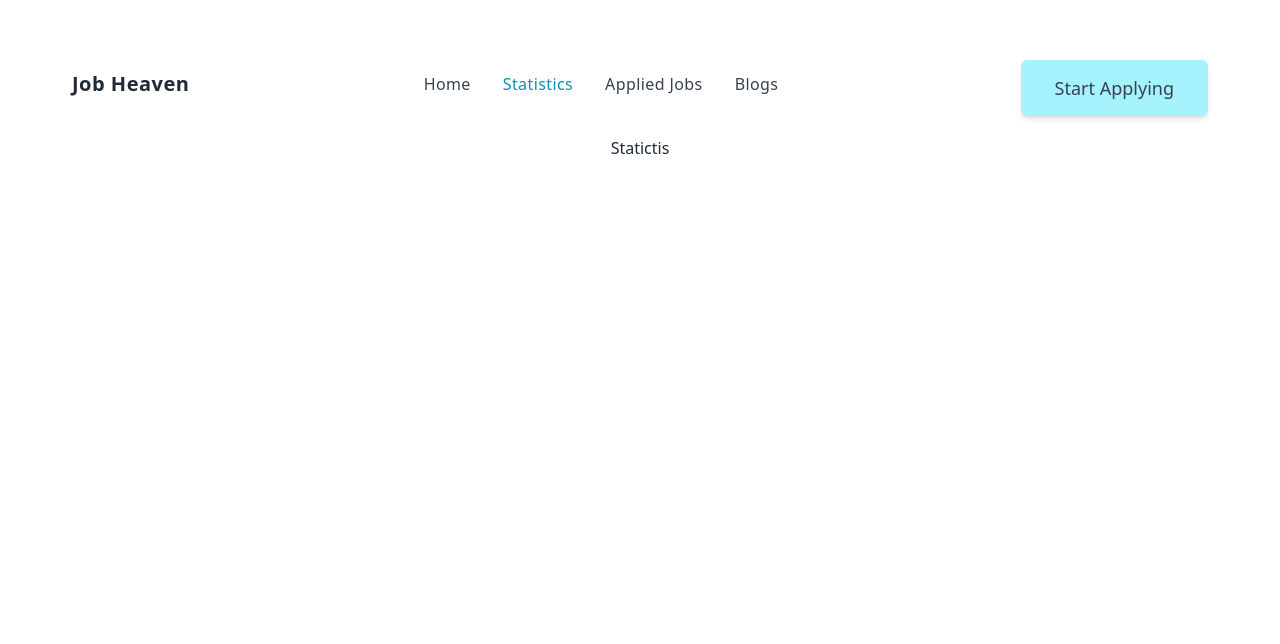
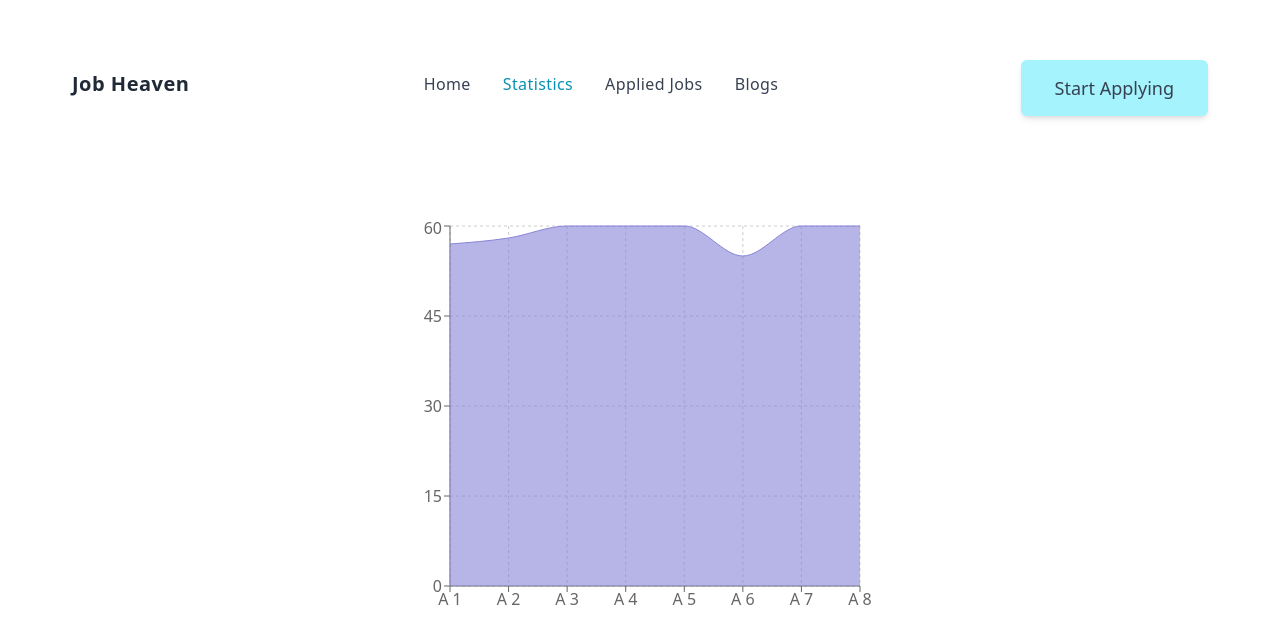
Before and after one commit to Sahrial-alam34/assignment9-job-heaven-react-router-tailwind, a React (Vite) app: page /statistics in a window 1280 px wide. Shown: the top 644 px of the page. Built offline with nearby package versions, Linux system fonts and the light colour scheme.

Commit message:
statistic page added with chart

```diff
--- a/package.json
+++ b/package.json
@@ -17,6 +17,7 @@
     "react": "^18.2.0",
     "react-dom": "^18.2.0",
     "react-router-dom": "^6.10.0",
+    "recharts": "^2.5.0",
     "sort-by": "^1.2.0"
   },
   "devDependencies": {
--- a/src/components/Statistics/Statistics.jsx
+++ b/src/components/Statistics/Statistics.jsx
@@ -1,10 +1,86 @@
-import React from 'react';
+import React from "react";
+import {
+    AreaChart,
+    Area,
+    XAxis,
+    YAxis,
+    CartesianGrid,
+    Tooltip
+} from "recharts";
 
 const Statistics = () => {
+    const data = [
+        {
+            name: "A 1",
+            mark: 57,
+            id: 1
+
+        },
+        {
+            name: "A 2",
+            mark: 58,
+            id: 2
+
+        },
+        {
+            name: "A 3",
+            mark: 60,
+            id: 3
+
+        },
+        {
+            name: "A 4",
+            mark: 60,
+            id: 4
+
+        },
+        {
+            name: "A 5",
+            mark: 60,
+            id: 5
+
+        },
+        {
+            name: "A 6",
+            mark: 55,
+            id: 6
+
+        },
+        {
+            name: "A 7",
+            mark: 60,
+            id: 7
+
+        },
+        {
+            name: "A 8",
+            mark: 60,
+            id: 8
+
+        },
+
+    ];
     return (
-        <div>
-            <h2>Statictis</h2>
-        </div>
+        <>
+            <AreaChart
+                className="mx-auto my-20"
+                width={500}
+                height={400}
+                data={data}
+                margin={{
+                    top: 10,
+                    right: 30,
+                    left: 0,
+                    bottom: 0
+                }}
+            >
+                <CartesianGrid strokeDasharray="3 3" />
+                <XAxis dataKey="name" />
+                <YAxis />
+                <Tooltip />
+                <Area type="monotone" dataKey="mark" stroke="#8884d8" fill="#8884d8" />
+            </AreaChart>
+        </>
     );
 };
 
```
Also changed, not shown: 1 other file (tests, documents, lock files or other folders).
